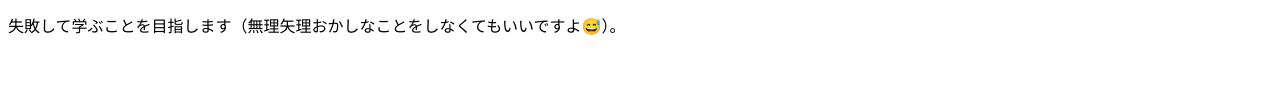
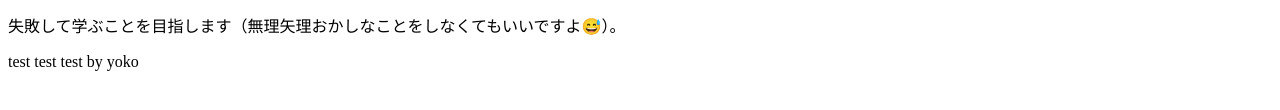
Before and after one commit to over-40-web-club/playground01, a plain HTML site: page index.html in a window 1280 px wide. Shown: the part 140-250 px from the top of the page. Drawn offline with Linux system fonts and the light colour scheme.

Commit message:
[add]サンプルとして1行追加

```diff
--- a/index.html
+++ b/index.html
@@ -10,6 +10,7 @@
   <h1>Over 40 Web Club Cafeへようこそ</h1>
   <p>このWebサイトは、Over 40 Web Clubの仲間がチームでgit/GitHubの使い方に慣れるための遊び場です。みんなの自由な発想で、この架空のカフェで遊んでみましょう。gitの練習ですので、まずは見た目は気にしないで、自由に追加・変更していきましょう。</p>
   <p>失敗して学ぶことを目指します（無理矢理おかしなことをしなくてもいいですよ😅）。</p>
+  <p>test test test by yoko</p>
 
 </body>
 </html>
```
